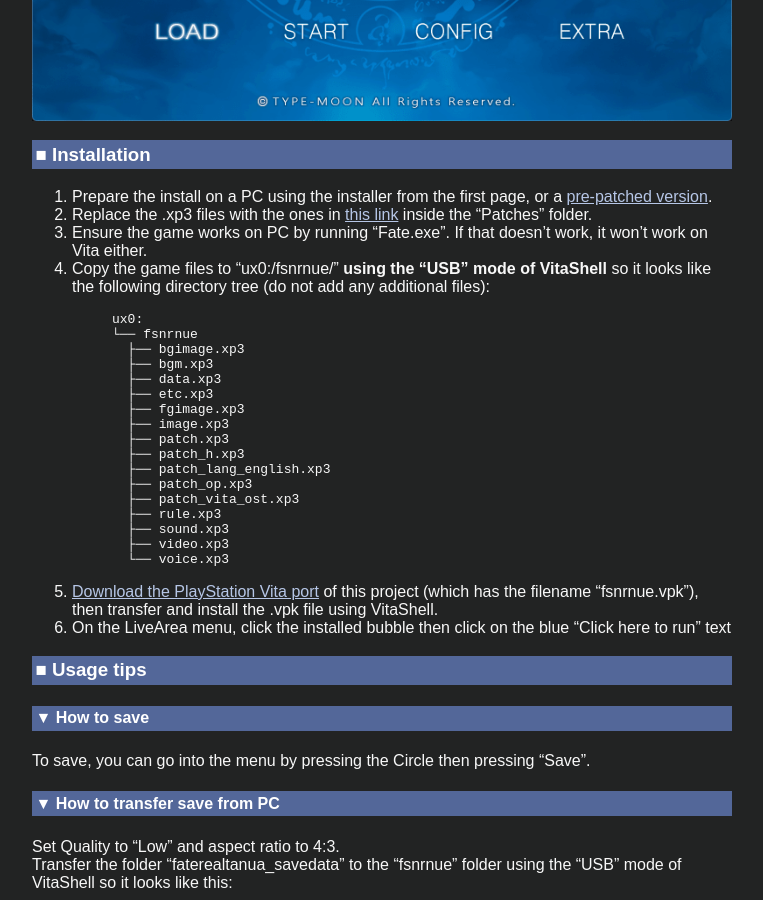
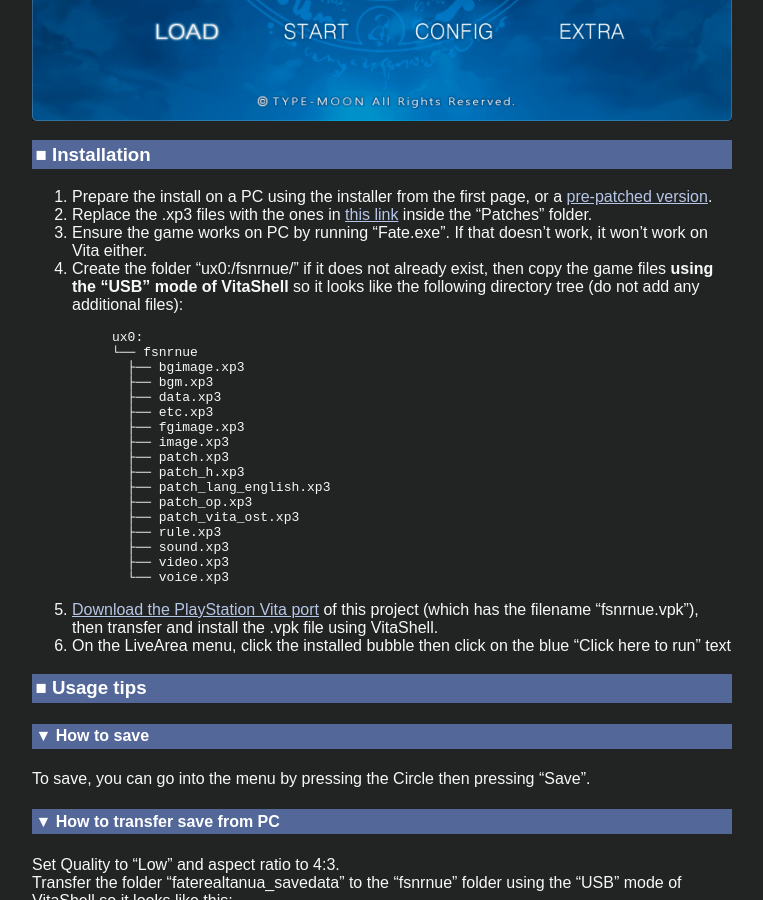
Before and after one commit to Alyinghood/fsnrnue-multiplatform, a Jekyll site: the page built from index.md, in a window 1280 px wide and 900 px high, scrolled down 813 px. Shown: the whole window, without its empty margins (258-1021 px from the left). Built offline with Jekyll 4.4.1, drawn with Linux system fonts in a browser that asks for light colours.

Commit message:
Clarify folder creation

````diff
--- a/index.md
+++ b/index.md
@@ -25,7 +25,7 @@ If you get redirected to this page when running the Vita version, you have made
 1. Prepare the install on a PC using the installer from the first page, or a [pre-patched version](https://forums.nrvnqsr.com/showthread.php/8229?p=3066122&viewfull=1#post3066122).
 2. Replace the .xp3 files with the ones in [this link](https://forums.nrvnqsr.com/showthread.php/8229?p=3107585&viewfull=1#post3107585) inside the "Patches" folder.
 3. Ensure the game works on PC by running "Fate.exe". If that doesn't work, it won't work on Vita either.
-4. Copy the game files to "ux0:/fsnrnue/" **using the "USB" mode of VitaShell** so it looks like the following directory tree (do not add any additional files):
+4. Create the folder "ux0:/fsnrnue/" if it does not already exist, then copy the game files **using the "USB" mode of VitaShell** so it looks like the following directory tree (do not add any additional files):
 > ```
 > ux0:
 > └── fsnrnue
````
